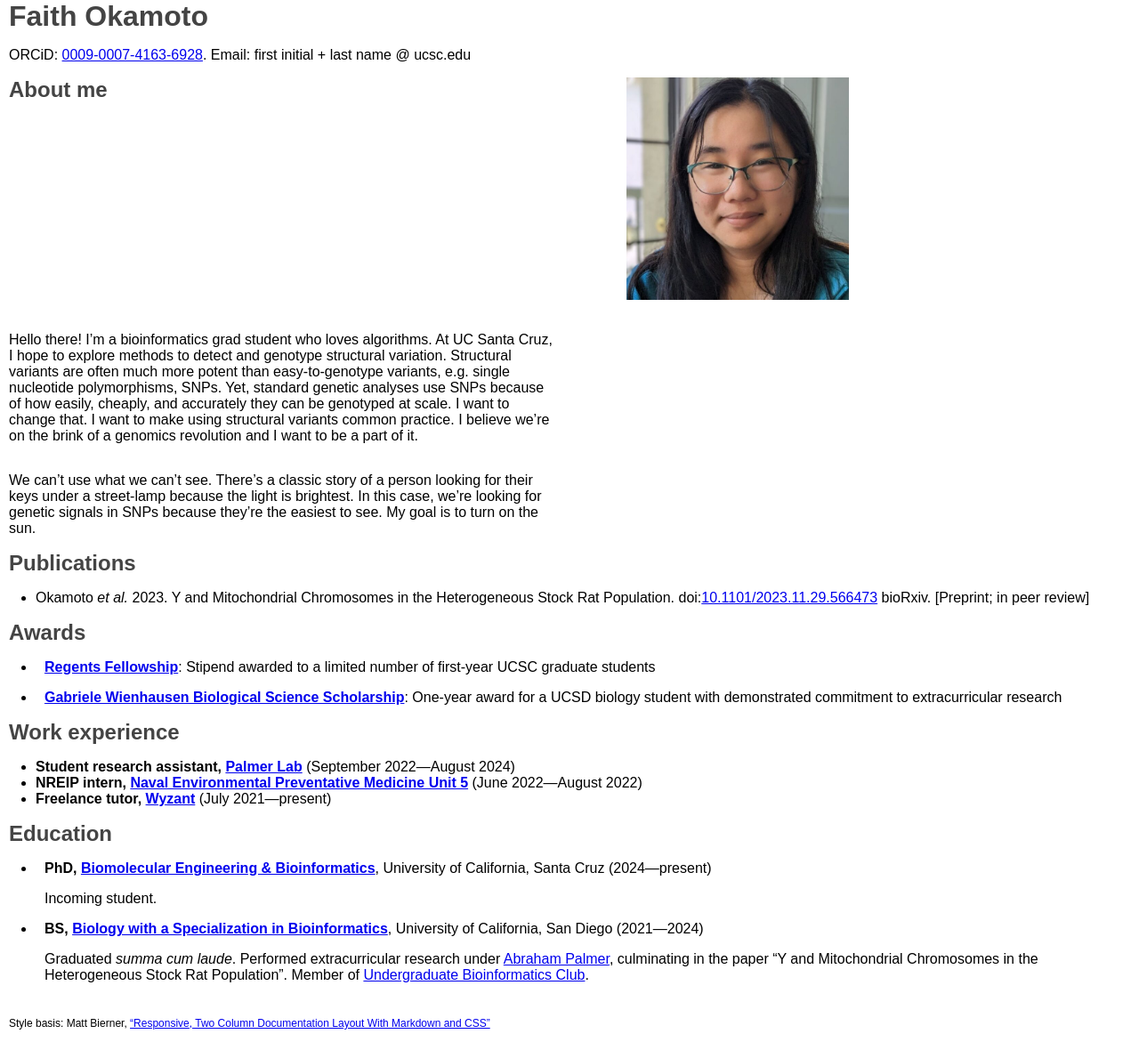
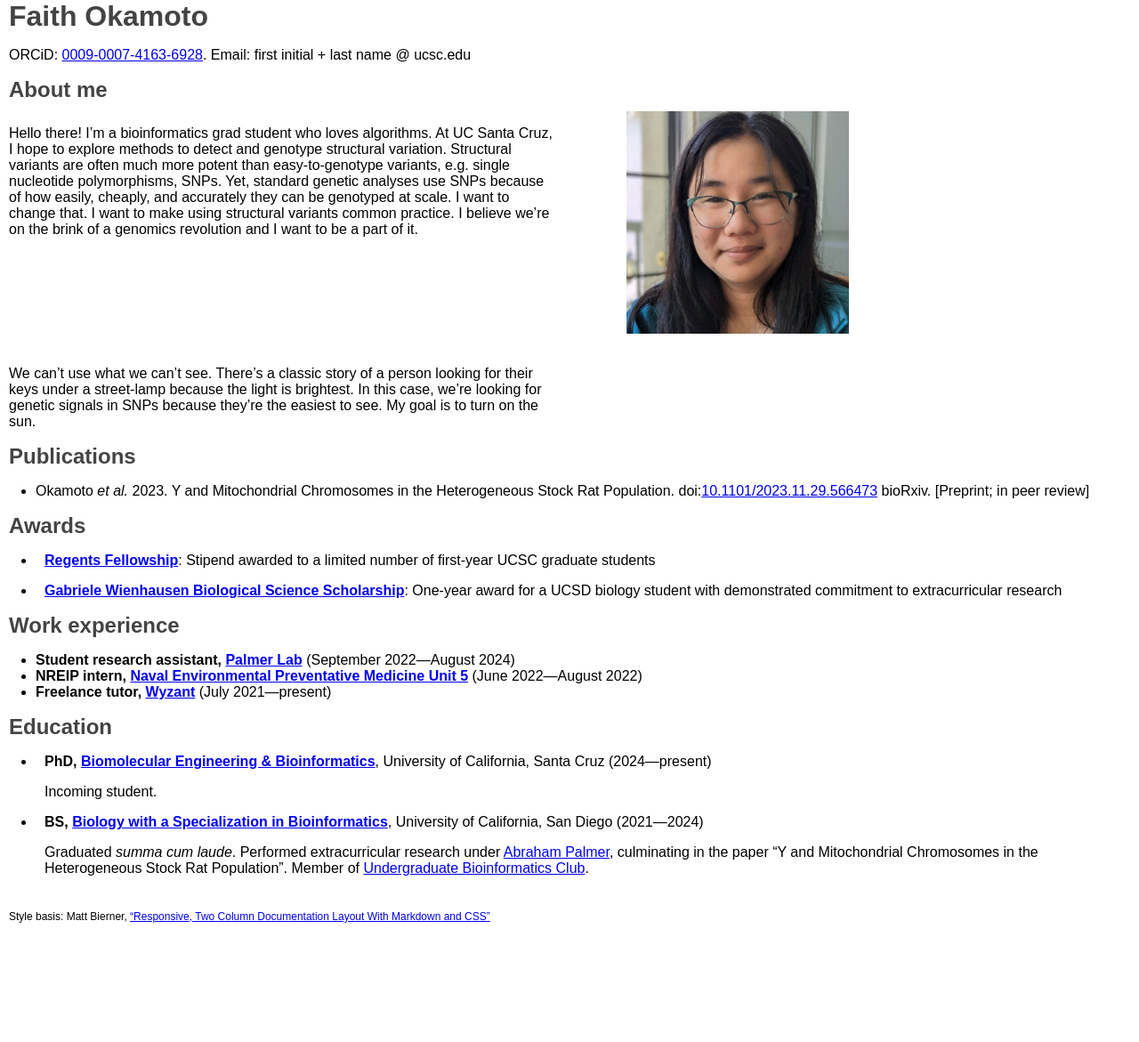
Before and after one commit to Faith-Okamoto-UCSC/Faith-Okamoto-UCSC.github.io, a Jekyll site: the page built from index.md, in a window 1280 px wide. Shown: the whole page at 89% size. Built offline with Jekyll 4.4.1, drawn with Linux system fonts in a browser that asks for light colours; our own code applies the rules of GitHub Pages for plain Markdown files; after the commit the page ends 1051 px from its top, so only the background shows below that.

Commit message:
move picture (take 2)

```diff
--- a/index.md
+++ b/index.md
@@ -6,10 +6,6 @@ layout: base
 
 ORCiD: [0009-0007-4163-6928](https://orcid.org/0009-0007-4163-6928). Email:
 first initial + last name @ ucsc.edu
-
-<div class="right">
-<img src="headshot.jpg" alt="headshot of Faith" width="250px">
-</div>
 
 ## About me
 
@@ -23,6 +19,12 @@ SNPs because of how easily, cheaply, and accurately they can be genotyped at
 scale. I want to change that. I want to make using structural variants common
 practice. I believe we're on the brink of a genomics revolution and I want to be
 a part of it.
+
+<div class="right">
+<img src="headshot.jpg" alt="headshot of Faith" width="250px">
+</div>
+
+<div class="left"></div>
 
 We can't use what we can't see. There's a classic story of a person looking
 for their keys under a street-lamp because the light is brightest. In this case,
```
